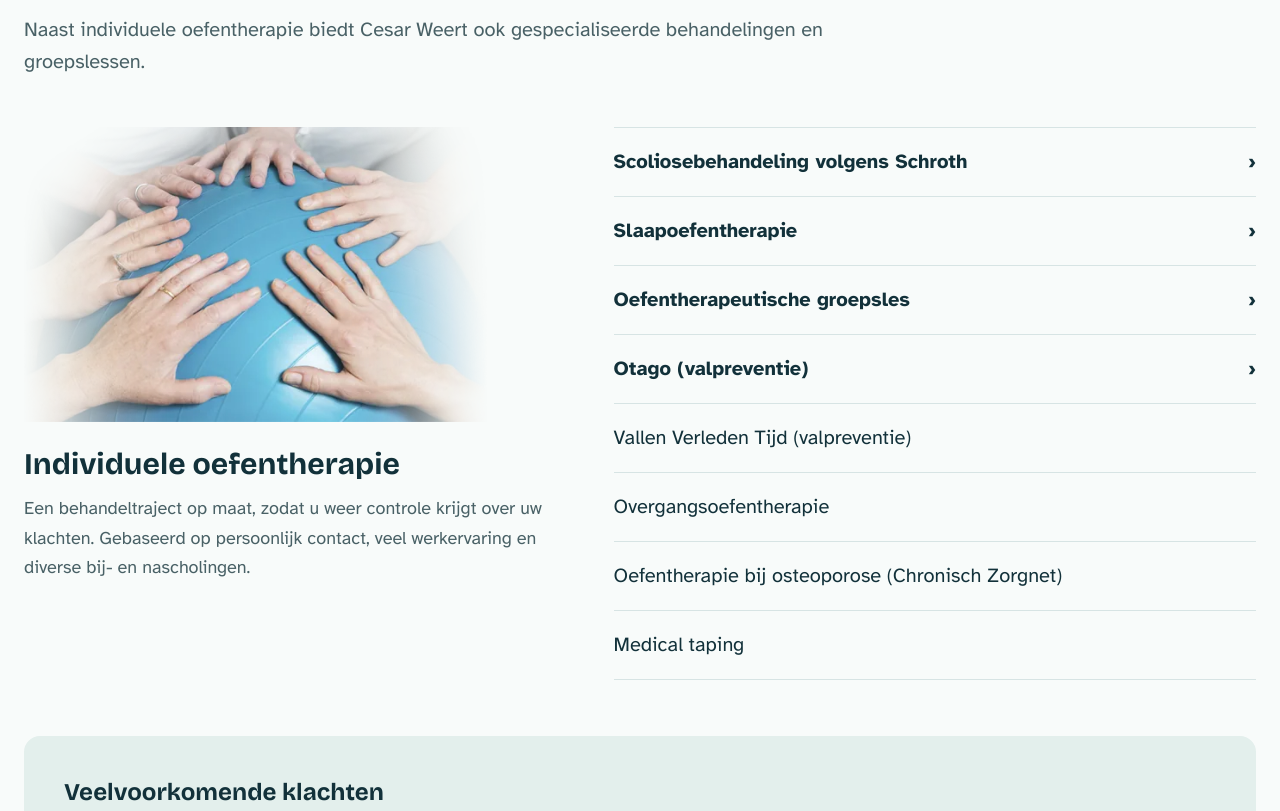
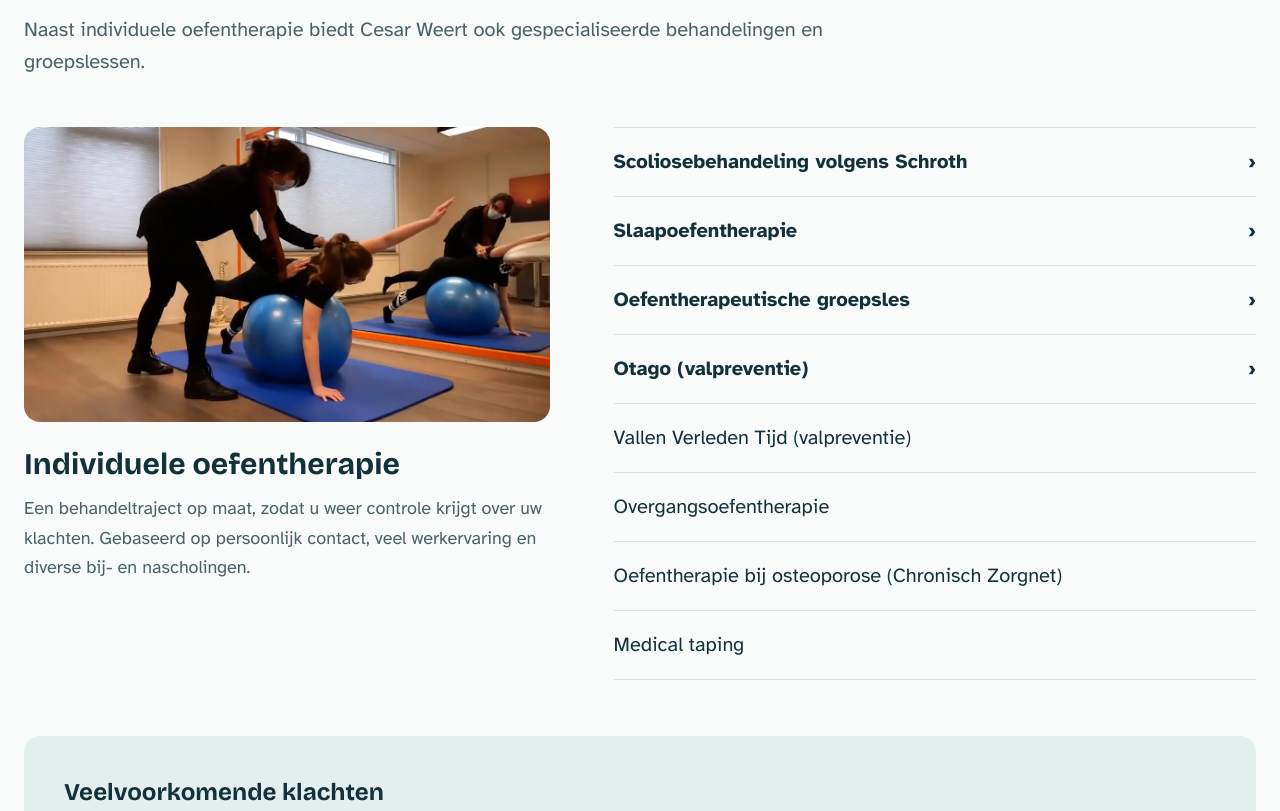
Before and after one commit to SLPvanLeeuwen/cesarweert-website, a website: page site/index.html in a window 1280 px wide. Shown: the part 1080-1891 px from the top of the page. Drawn offline with nearby package versions, Linux system fonts and the light colour scheme; files that its build step writes are made by us from their sources.

```diff
--- a/site/index.html
+++ b/site/index.html
@@ -169,7 +169,7 @@
       <div class="mt-12 grid gap-10 lg:grid-cols-[0.9fr_1.1fr] lg:gap-16">
         <a href="individuele-oefentherapie.html" class="group block">
           <div class="photo-frame">
-            <img src="media/individuele-oefentherapie.webp"
+            <img src="media/individuele_oefening.webp"
               alt="Handen van therapeut en cliënten rusten samen op een oefenbal" width="610" height="343"
               class="block aspect-video w-full object-cover" loading="lazy" />
           </div>
--- a/styles/input.css
+++ b/styles/input.css
@@ -46,3 +46,9 @@
     cursor: pointer;
   }
 }
+
+@layer components {
+  .photo-frame {
+    @apply overflow-hidden rounded-2xl;
+  }
+}
```
Also changed, not shown: site/media/individuele_oefening.webp (added).
